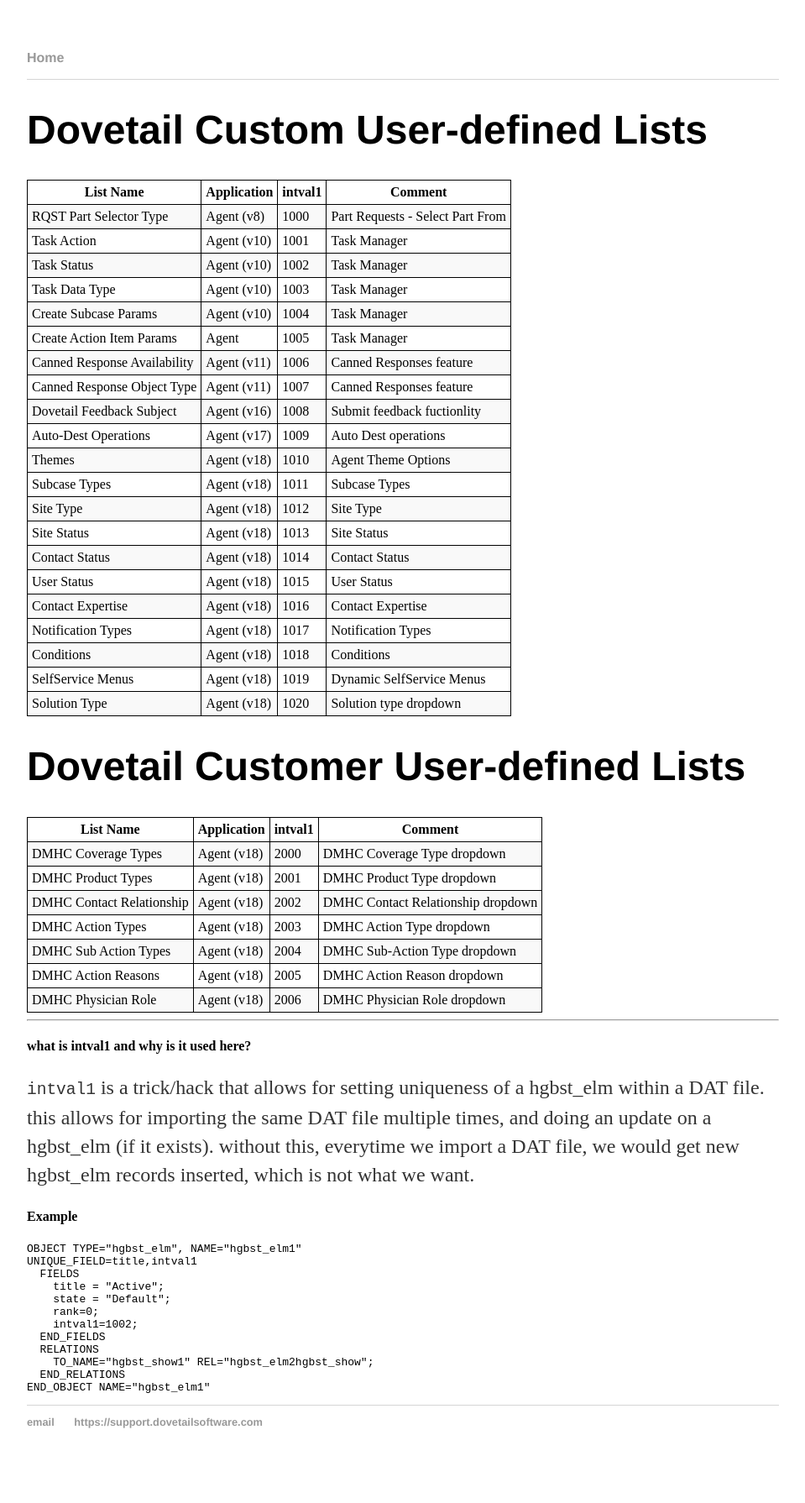
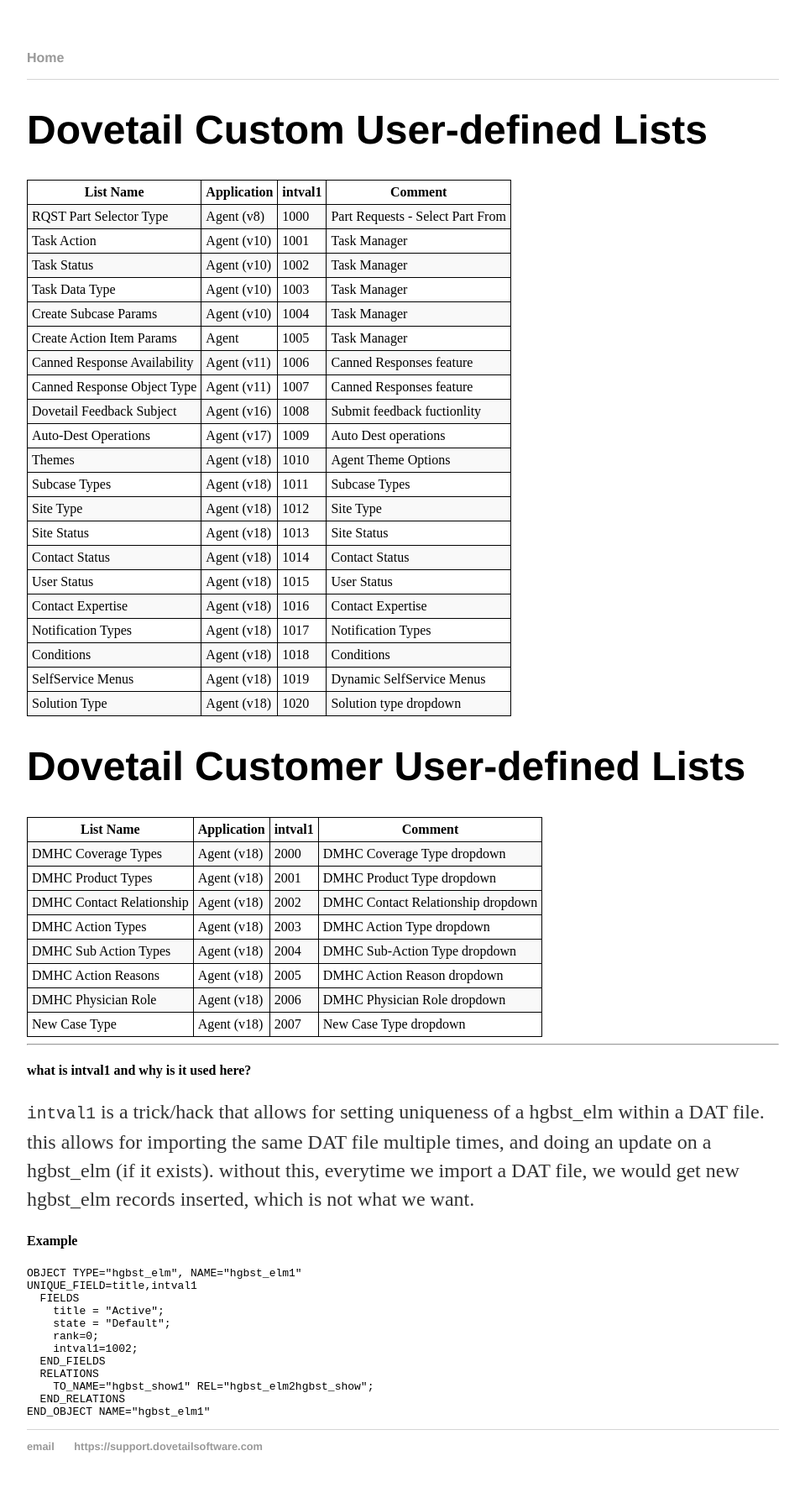
Before and after one commit to DovetailSoftware/dovetail-defined, a Jekyll site: the page built from pages/user-defined-lists.md, in a window 1280 px wide. Shown: the whole page at 84% size, without its empty margins (160-1119 px from the left). Built offline with Jekyll 4.4.1, drawn with Linux system fonts in a browser that asks for light colours; before the commit the page ends 1761 px from its top, so only the background shows below that.

Commit message:
Update user-defined-lists.md

```diff
--- a/pages/user-defined-lists.md
+++ b/pages/user-defined-lists.md
@@ -42,6 +42,7 @@
 | DMHC Sub Action Types | Agent (v18) | 2004 | DMHC Sub-Action Type dropdown |
 | DMHC Action Reasons | Agent (v18) | 2005 | DMHC Action Reason dropdown |
 | DMHC Physician Role | Agent (v18) | 2006 | DMHC Physician Role dropdown |
+| New Case Type | Agent (v18) | 2007 | New Case Type dropdown |
 
 ---
 
```
